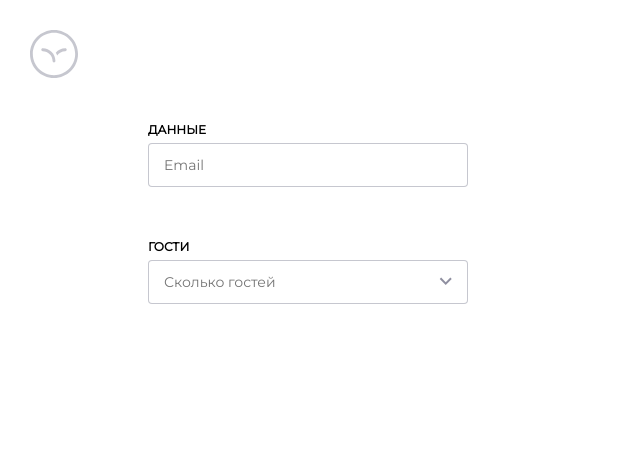
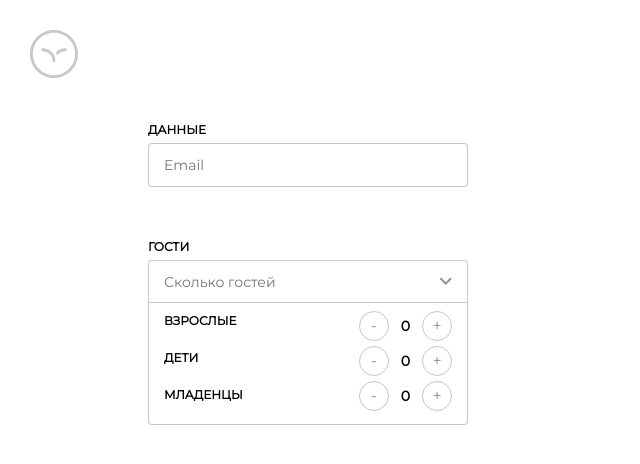
Before and after one commit to Innzare/Fullstack-WebDev, a website built with webpack: page main.pug in a window 1280 px wide. Shown: the whole page, without its empty margins (0-640 px from the left). Built offline with nearby package versions, Linux system fonts and the light colour scheme; files whose address does not match are found by name.

Commit message:
add dropdown-content block

```diff
--- a/Form_Elements/dropdown/dropdown_vis.scss
+++ b/Form_Elements/dropdown/dropdown_vis.scss
@@ -59,7 +59,8 @@
 
 
 .dropdown_content {
-    display: none;
+    // display: none;
+    display: flex;
     background-color: #fff;
     z-index: 1;
     border: 1px solid rgba(31, 32, 65, 0.25);
@@ -102,6 +103,7 @@
             padding-top: 8px;
             font-size: 14px;
             font-weight: bold;
+            color: black;
         }
     }
     .dropdown_content__human_amount_plus {
```
Also changed, not shown: dist/app.css.
